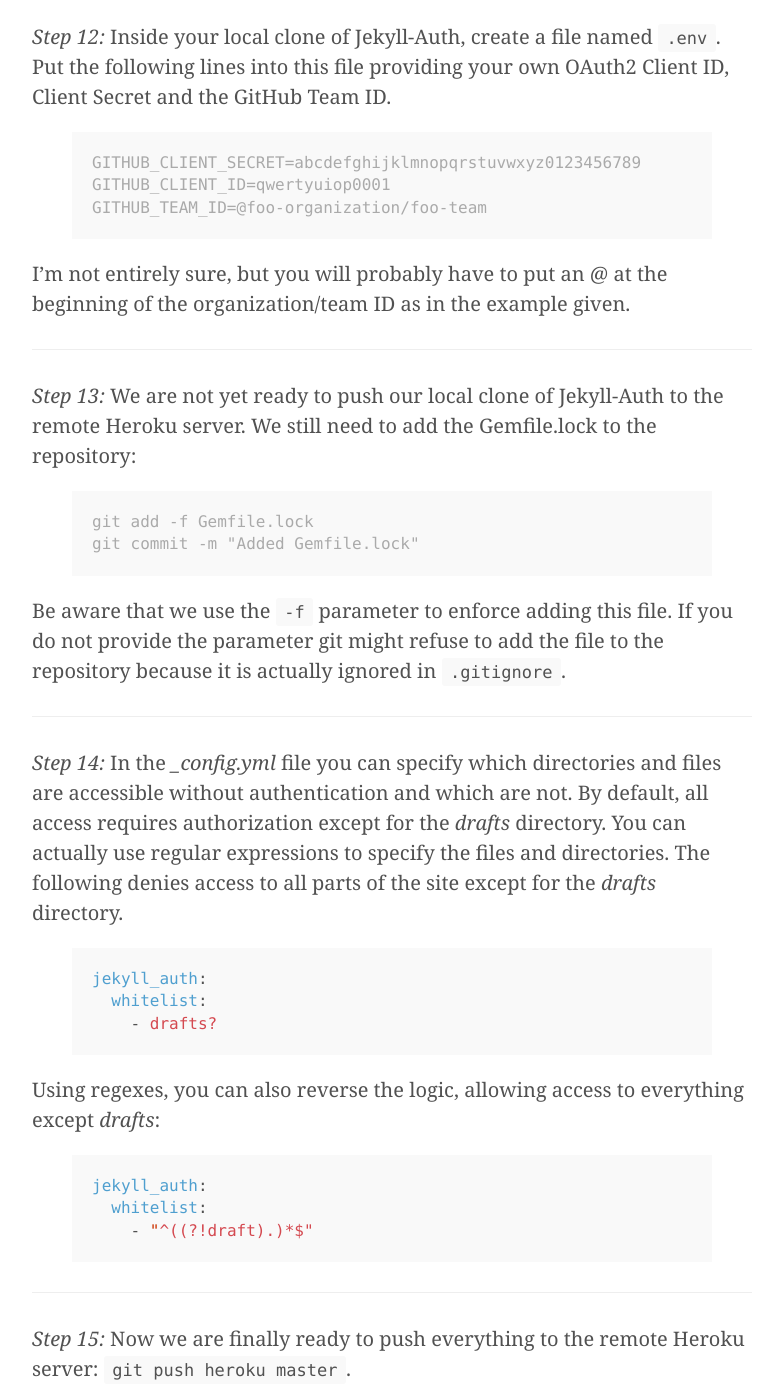
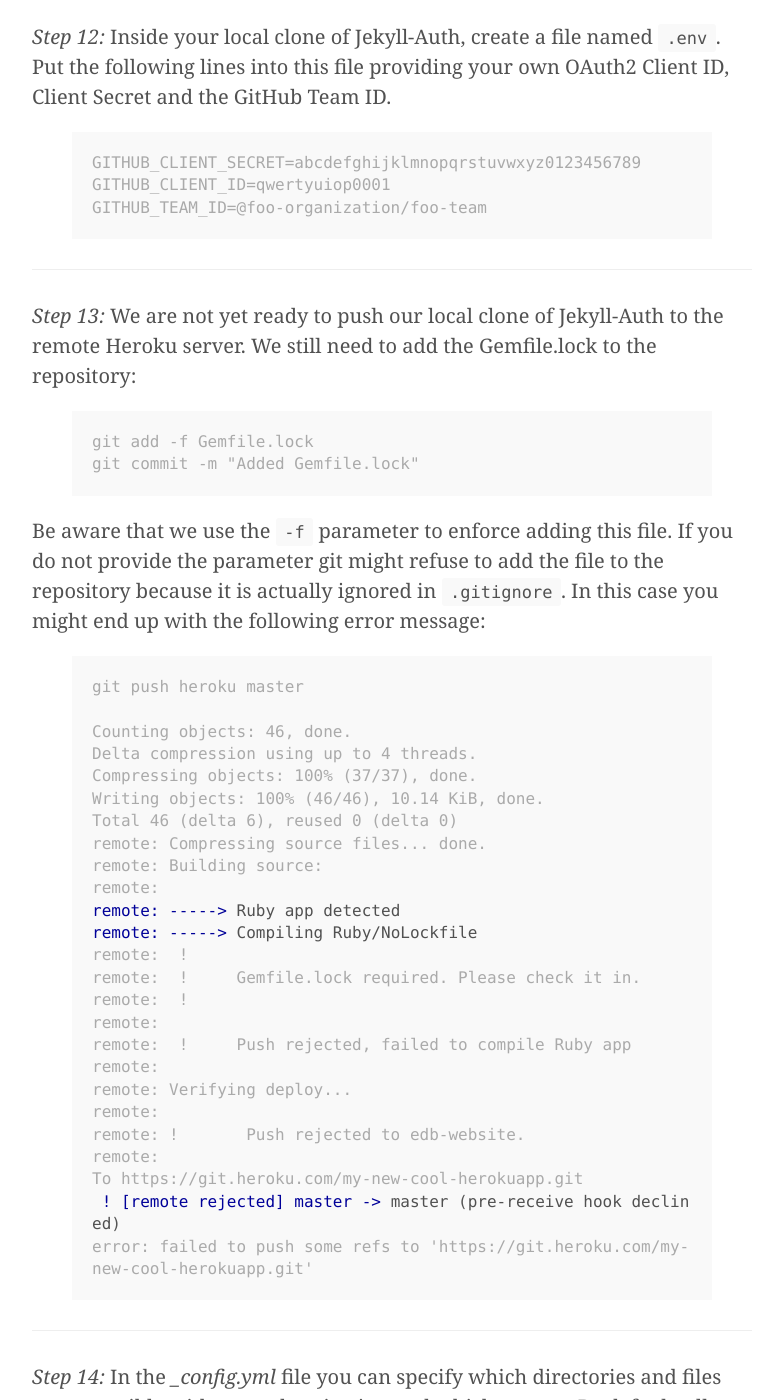
Before and after one commit to fabian-kostadinov/fabian-kostadinov.github.io, a Jekyll site: the page built from _posts/2014-11-13-installation-of-jekyll-auth.md, in a window 1280 px wide and 1400 px high, scrolled down 7930 px. Shown: the whole window, without its empty margins (248-1023 px from the left). Built offline with Jekyll 4.4.1, drawn with Linux system fonts in a browser that asks for light colours; nearby versions of some CDN libraries; Markdown is read by kramdown in place of the engine named in the settings; comment, search, counter and statistics services are not loaded; some of the changed text lies outside the part shown.

Commit message:
Updated post

```diff
--- a/_posts/2014-11-13-installation-of-jekyll-auth.md
+++ b/_posts/2014-11-13-installation-of-jekyll-auth.md
@@ -164,7 +164,7 @@
 ...
 What's your GitHub Team ID?
 {% endhighlight %}
-Enter the GitHub Team ID. Be aware that you _cannot_ use a private (paid or unpaid) account's username, it _must_ be a team created with an organizational account. The complete entry will look like <code>@foo-organization/foo-team</code>. Don't forget the at sign @ before the organization.
+Enter the GitHub Team ID. Be aware that you _cannot_ use a private (paid or unpaid) account's username, it _must_ be a team created with an organizational account. The complete entry will look like <code>@foo-organization/foo-team</code>. Don't forget the _at_ sign @ before the organization.
 
 ----
 
@@ -175,7 +175,6 @@
 GITHUB_CLIENT_ID=qwertyuiop0001
 GITHUB_TEAM_ID=@foo-organization/foo-team
 {% endhighlight %}
-I'm not entirely sure, but you will probably have to put an @ at the beginning of the organization/team ID as in the example given.
 
 ----
 
@@ -185,7 +184,34 @@
 git add -f Gemfile.lock
 git commit -m "Added Gemfile.lock"
 {% endhighlight %}
-Be aware that we use the <code>-f</code> parameter to enforce adding this file. If you do not provide the parameter git might refuse to add the file to the repository because it is actually ignored in <code>.gitignore</code>.
+Be aware that we use the <code>-f</code> parameter to enforce adding this file. If you do not provide the parameter git might refuse to add the file to the repository because it is actually ignored in <code>.gitignore</code>. In this case you might end up with the following error message:
+{% highlight shell-session %}
+git push heroku master
+
+Counting objects: 46, done.
+Delta compression using up to 4 threads.
+Compressing objects: 100% (37/37), done.
+Writing objects: 100% (46/46), 10.14 KiB, done.
+Total 46 (delta 6), reused 0 (delta 0)
+remote: Compressing source files... done.
+remote: Building source:
+remote:
+remote: -----> Ruby app detected
+remote: -----> Compiling Ruby/NoLockfile
+remote:  !
+remote:  !     Gemfile.lock required. Please check it in.
+remote:  !
+remote:
+remote:  !     Push rejected, failed to compile Ruby app
+remote:
+remote: Verifying deploy...
+remote:
+remote: !       Push rejected to edb-website.
+remote:
+To https://git.heroku.com/my-new-cool-herokuapp.git
+ ! [remote rejected] master -> master (pre-receive hook declined)
+error: failed to push some refs to 'https://git.heroku.com/my-new-cool-herokuapp.git'
+{% endhighlight %}
 
 ----
 
```
